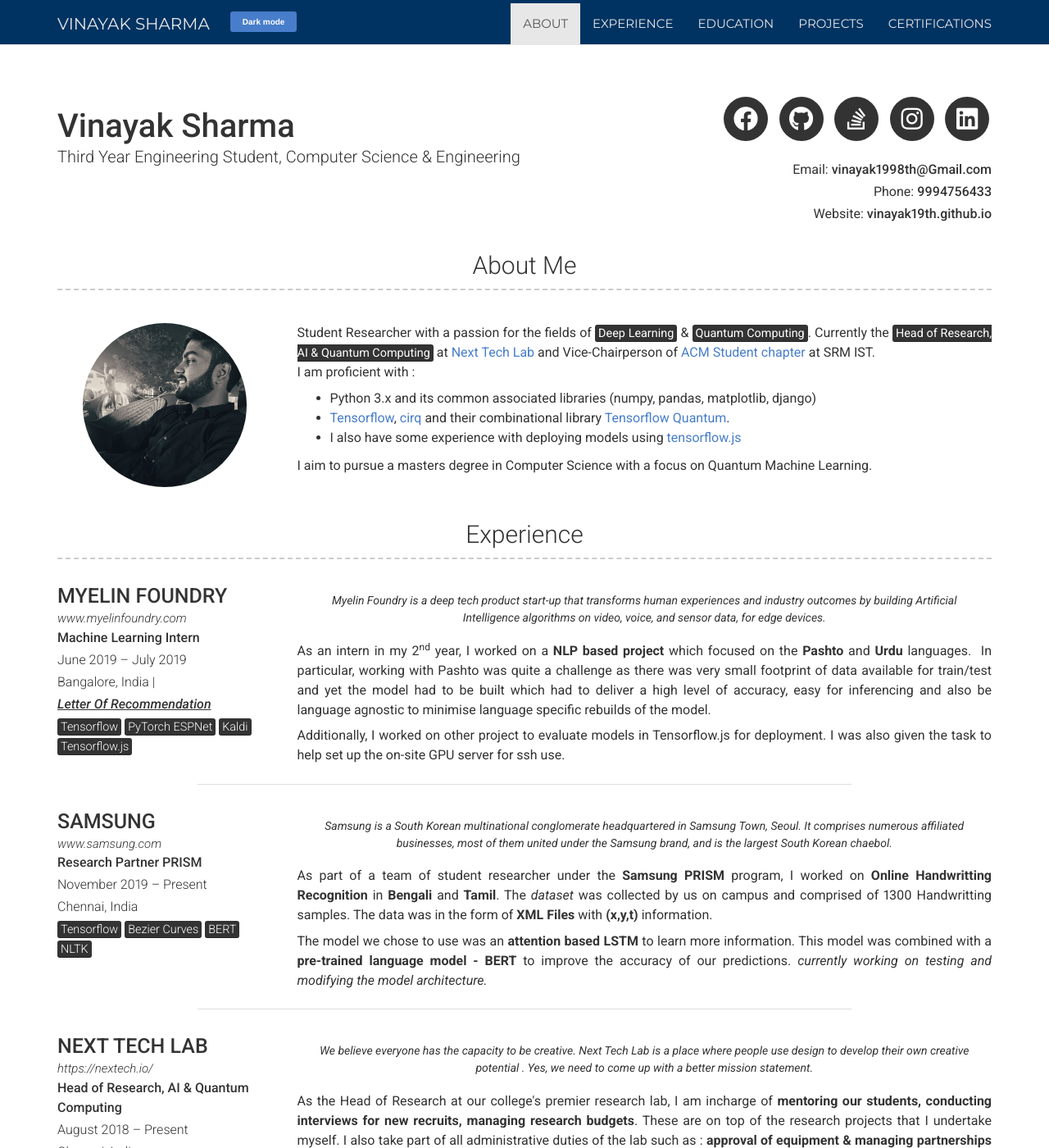
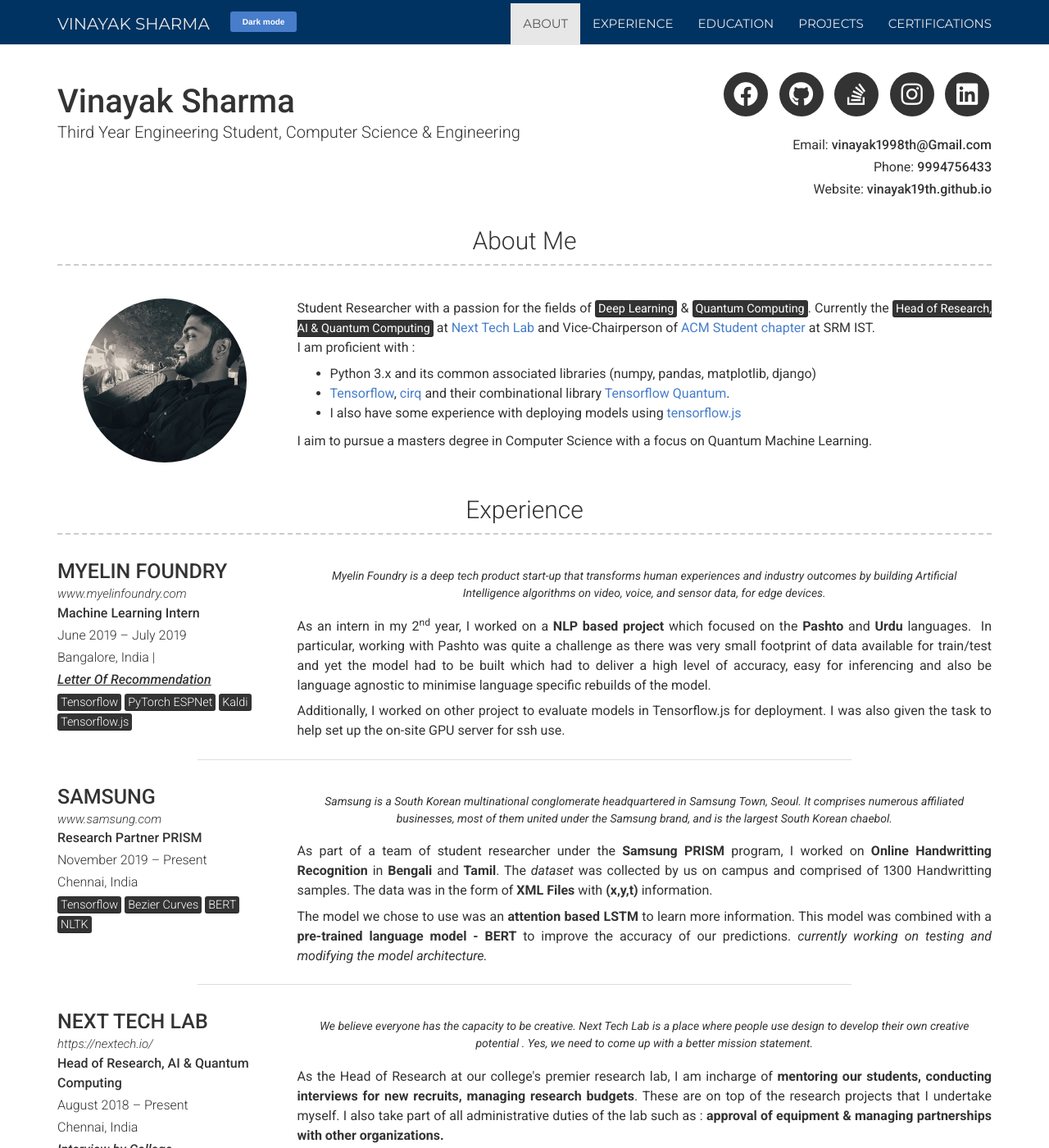
Before and after one commit to vinayak19th/vinayak19th.github.io, a Jekyll site: the page built from index.md, in a window 1280 px wide and 1400 px high. Shown: the whole window at 82% size. Built offline with Jekyll 4.4.1, drawn with Linux system fonts in a browser that asks for light colours; nearby versions of some CDN libraries.

Commit message:
Fixed Navbar spacign

```diff
--- a/_includes/js.html
+++ b/_includes/js.html
@@ -3,7 +3,6 @@
 
     <!-- Bootstrap Core JavaScript -->
     <script src="{{ "/assets/js/bootstrap.min.js" }}"></script>
-    <script src="assets/js/bootstrap-slider.js"></script>
 
     <!-- Plugin JavaScript -->
     <script src="{{ "/assets/js/jquery.easing.min.js" }}"></script>
--- a/_layouts/default.html
+++ b/_layouts/default.html
@@ -3,7 +3,7 @@
 
 {% include head.html %}
 
-<body class="{% if site.darkmode %}dark{% endif %}" id = "pagetop" style= "position: relative;">
+<body class="{% if site.darkmode %}dark{% endif %} pt-5" id = "pagetop">
 
   {% include nav.html %}
   <h1 id="#page-top"" style"margin: 10rem;"></h1>
--- a/_sass/base.scss
+++ b/_sass/base.scss
@@ -162,7 +162,7 @@
 }
 
 .header-container {
-  margin-top:100px;
+  margin-top:7rem;
 }
 
 .navig-container {
```
Also changed, not shown: 2 other files.
